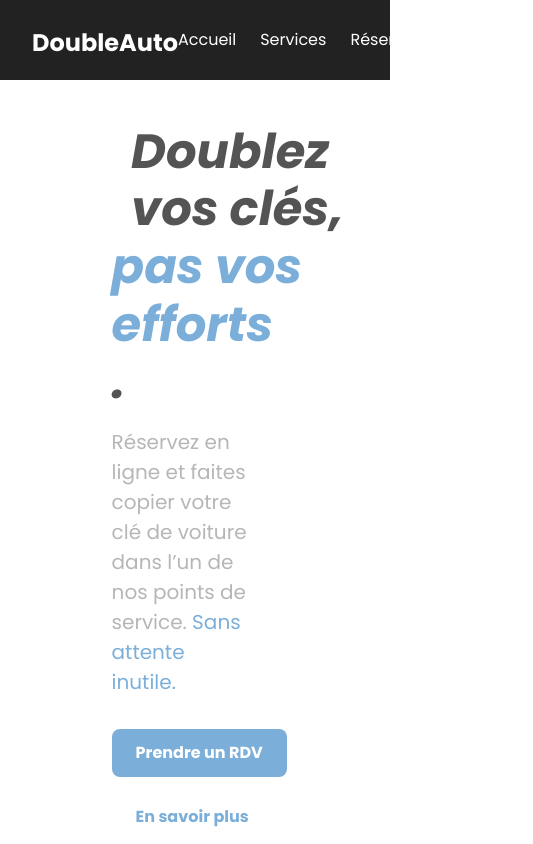
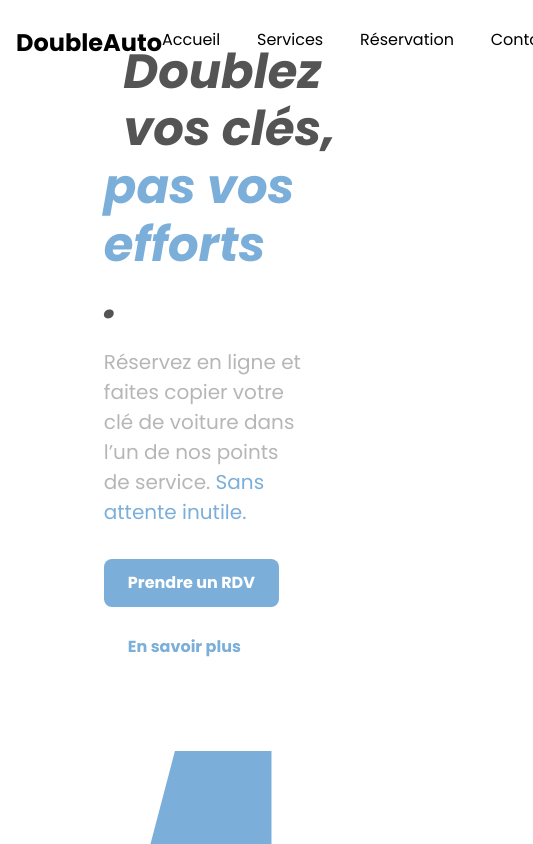
Before and after one commit to Helias74/doubles_cles, a React (Vite) app in the folder frontend/: page / in a window 390 px wide. Shown: the top 844 px of the page, 533 px wide, since content can reach past the window. Built offline with nearby package versions, Linux system fonts and the light colour scheme.

Commit message:
Enhance home page layout and styling for better visual appeal and responsiveness

```diff
--- a/frontend/src/components/AccueilSection.css
+++ b/frontend/src/components/AccueilSection.css
@@ -31,6 +31,7 @@
 
 .accueil-contenu {
   padding: 11vw 0 4rem 4vw; /* haut droite bas gauche */
+  margin-left: -2vw;
   flex: 1;
   min-width: 280px;
 }
@@ -62,7 +63,7 @@
 .accueil-section p {
   font-size: 1.25rem;
   color: #B6B6B6;
-  max-width: 50%;
+  max-width: 70%;
   margin: 0 0 1rem 0;
 }
 
--- a/frontend/src/components/Header.css
+++ b/frontend/src/components/Header.css
@@ -1,27 +1,45 @@
 .header {
+  position: fixed;
+  top: 0;
+  left: 0;
+  width: 100%;
+  z-index: 1000; /* Assure qu'il reste au-dessus */
+  background-color: transparent;
+  padding: 1rem 1rem;
   display: flex;
   justify-content: space-between;
   align-items: center;
-  padding: 1rem 2rem;
-  background-color: #222;
   color: white;
+  transition: background-color 0.3s ease, backdrop-filter 0.3s ease, opacity 0.3s ease;
 }
 
+
+.header.transparent {
+  background-color: rgb(255, 255, 255);
+  opacity: 1; /* optionnel si tu veux animer aussi l’opacité */
+}
+
+/* Appliquer l'effet seulement sur le logo */
 .logo a {
   text-decoration: none;
-  color: white;
+  color: rgb(0, 0, 0);
   font-weight: bold;
   font-size: 1.5rem;
+  transition: opacity 0.3s ease;
+}
+
+.header.transparent .logo a {
+  opacity: 0.6; /* le logo devient semi-transparent */
 }
 
 .nav-links {
   list-style: none;
   display: flex;
-  gap: 1.5rem;
+  gap: 2.3rem;
 }
 
 .nav-links a {
-  color: white;
+  color: rgb(0, 0, 0);
   text-decoration: none;
 }
 
--- a/frontend/src/components/Header.jsx
+++ b/frontend/src/components/Header.jsx
@@ -1,8 +1,20 @@
-import './Header.css'
+import './Header.css';
+import { useEffect, useState } from 'react';
 
 function Header() {
+  const [isScrolled, setIsScrolled] = useState(false);
+
+  useEffect(() => {
+    const handleScroll = () => {
+      setIsScrolled(window.scrollY > 5);
+    };
+
+    window.addEventListener('scroll', handleScroll);
+    return () => window.removeEventListener('scroll', handleScroll);
+  }, []);
+
   return (
-    <header className="header">
+    <header className={`header ${isScrolled ? 'transparent' : ''}`}>
       <h1 className="logo">
         <a href="#accueil">DoubleAuto</a>
       </h1>
@@ -15,7 +27,7 @@ function Header() {
         </ul>
       </nav>
     </header>
-  )
+  );
 }
 
 export default Header;
```
